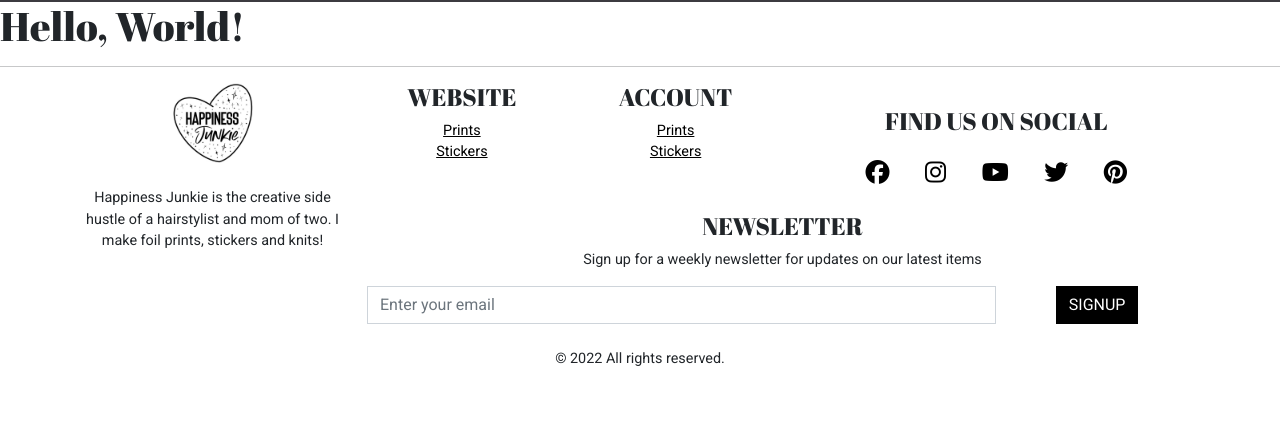
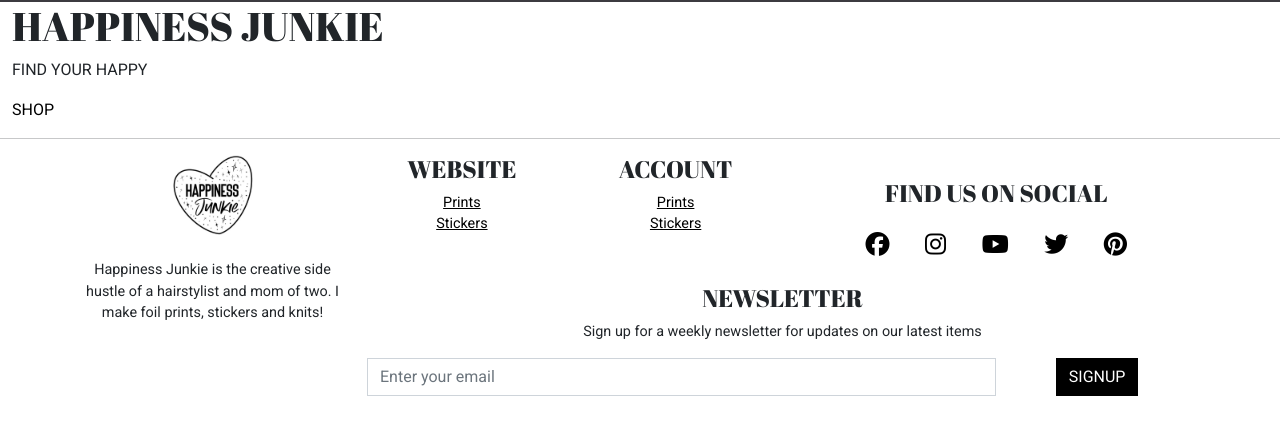
Before and after one commit to charliewatson1504/CI_PP5_HappinessJunkie, a Django app: page / in a window 1280 px wide. Shown: the part 156-578 px from the top of the page. Run offline with Django 3.2, Linux system fonts and the light colour scheme; some libraries are stand-ins or nearby versions.

Commit message:
Added structure for hero image in home.html

```diff
--- a/home/templates/home/index.html
+++ b/home/templates/home/index.html
@@ -2,5 +2,12 @@
 {% load static %}
 
 {% block content %}
-<h1>Hello, World!</h1>
+<div class="container-fluid">
+    <div id="hero">
+        <h1>HAPPINESS JUNKIE</h1>
+        <p>FIND YOUR HAPPY</p>
+        <a href="{% url 'products' %}">SHOP</a>
+    </div>
+
+</div>
 {% endblock %}
```
